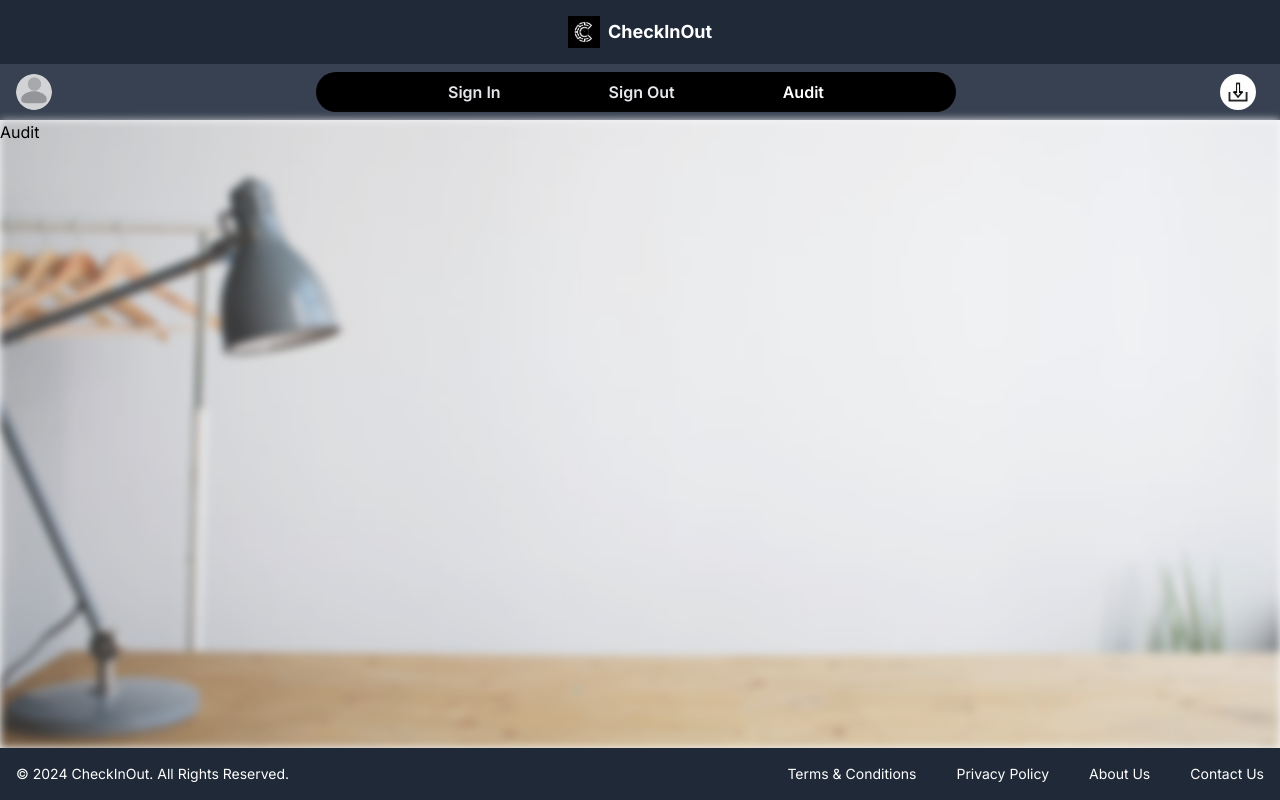
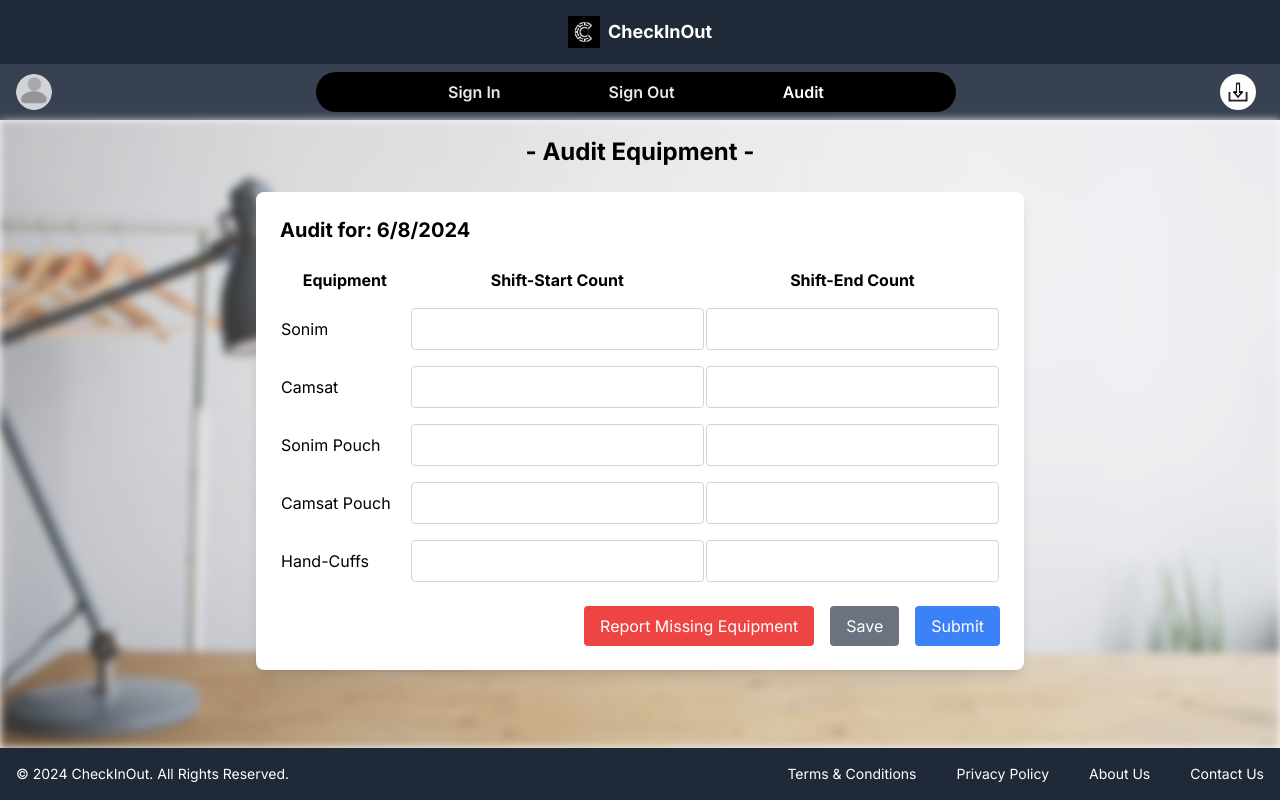
Before and after one commit to kshitij-tagra/checkinout-capstone, a Next.js app: page /testing in a window 1280 px wide. Both pictures are taken after a click on the button "Audit". Built offline with nearby package versions, Linux system fonts and the light colour scheme.

Commit message:
Audit Component
Completed the Audit.js file by adding the component for the form (EquipmentAuditForm.js) which will be filled by the user during the shift start and shift end.

Files worked on:
- app/components/
     - EquipmentAuditForm.js
- app/functionality/
     - Audit.js

```diff
--- /dev/null
+++ b/app/components/EquipmentAuditForm.js
@@ -0,0 +1,142 @@
+import React, { useState } from "react";
+
+const EquipmentAuditForm = () => {
+  const currentDate = new Date().toLocaleDateString();
+
+  // State management for form fields
+  const [formData, setFormData] = useState({
+    sonimStart: "",
+    sonimEnd: "",
+    camsatStart: "",
+    camsatEnd: "",
+    sonimPouchStart: "",
+    sonimPouchEnd: "",
+    camsatPouchStart: "",
+    camsatPouchEnd: "",
+    handCuffsStart: "",
+    handCuffsEnd: "",
+  });
+
+  const [errors, setErrors] = useState({});
+
+  // Function to handle input changes
+  const handleChange = (e) => {
+    const { name, value } = e.target;
+    setFormData({ ...formData, [name]: value });
+  };
+
+  // Function to handle form save
+  const handleSave = () => {
+    console.log("Shift-start counts saved:", formData);
+    // Save the shift-start counts logic here
+  };
+
+  // Function to handle form submit
+  const handleSubmit = (e) => {
+    e.preventDefault();
+    let newErrors = {};
+    // Validate the form fields
+    for (const [key, value] of Object.entries(formData)) {
+      if (value === "") {
+        newErrors[key] = "This field is required";
+      }
+    }
+    if (Object.keys(newErrors).length === 0) {
+      console.log("Form submitted:", formData);
+      // Submit the form data logic here
+    } else {
+      setErrors(newErrors);
+    }
+  };
+
+  return (
+    <div className="mt-6 bg-white p-6 rounded-lg shadow-lg w-full max-w-3xl mx-auto">
+      <h2 className="text-xl font-bold mb-4">Audit for: {currentDate}</h2>
+      <form onSubmit={handleSubmit}>
+        <table className="w-full">
+          <thead>
+            <tr>
+              <th className="py-2">Equipment</th>
+              <th className="py-2">Shift-Start Count</th>
+              <th className="py-2">Shift-End Count</th>
+            </tr>
+          </thead>
+          <tbody>
+            {[
+              { label: "Sonim", start: "sonimStart", end: "sonimEnd" },
+              { label: "Camsat", start: "camsatStart", end: "camsatEnd" },
+              {
+                label: "Sonim Pouch",
+                start: "sonimPouchStart",
+                end: "sonimPouchEnd",
+              },
+              {
+                label: "Camsat Pouch",
+                start: "camsatPouchStart",
+                end: "camsatPouchEnd",
+              },
+              {
+                label: "Hand-Cuffs",
+                start: "handCuffsStart",
+                end: "handCuffsEnd",
+              },
+            ].map(({ label, start, end }) => (
+              <tr key={label}>
+                <td className="py-2">{label}</td>
+                <td className="py-2">
+                  <input
+                    type="number"
+                    name={start}
+                    className="w-full p-2 border border-gray-300 rounded"
+                    value={formData[start]}
+                    onChange={handleChange}
+                  />
+                  {errors[start] && (
+                    <div className="text-red-500">{errors[start]}</div>
+                  )}
+                </td>
+                <td className="py-2">
+                  <input
+                    type="number"
+                    name={end}
+                    className="w-full p-2 border border-gray-300 rounded"
+                    value={formData[end]}
+                    onChange={handleChange}
+                  />
+                  {errors[end] && (
+                    <div className="text-red-500">{errors[end]}</div>
+                  )}
+                </td>
+              </tr>
+            ))}
+          </tbody>
+        </table>
+
+        {/* Form Buttons */}
+        <div className="flex justify-end space-x-4 mt-4">
+          <button
+            type="button"
+            className="px-4 py-2 bg-red-500 text-white rounded hover:bg-red-600"
+          >
+            Report Missing Equipment
+          </button>
+          <button
+            type="button"
+            className="px-4 py-2 bg-gray-500 text-white rounded hover:bg-gray-600"
+            onClick={handleSave}
+          >
+            Save
+          </button>
+          <button
+            type="submit"
+            className="px-4 py-2 bg-blue-500 text-white rounded hover:bg-blue-600"
+          >
+            Submit
+          </button>
+        </div>
+      </form>
+    </div>
+  );
+};
+
+export default EquipmentAuditForm;
--- a/app/functionality/Audit.js
+++ b/app/functionality/Audit.js
@@ -1,9 +1,10 @@
 import React from "react";
+import EquipmentAuditForm from "../components/EquipmentAuditForm";
 
 const Audit = () => (
-  <div>
-    <h1>Audit</h1>
-    {/* Add Audit form and functionality here */}
+  <div className="p-4 w-full">
+    <h1 className="text-2xl font-bold text-center mb-4">- Audit Equipment -</h1>
+    <EquipmentAuditForm />
   </div>
 );
 
```
